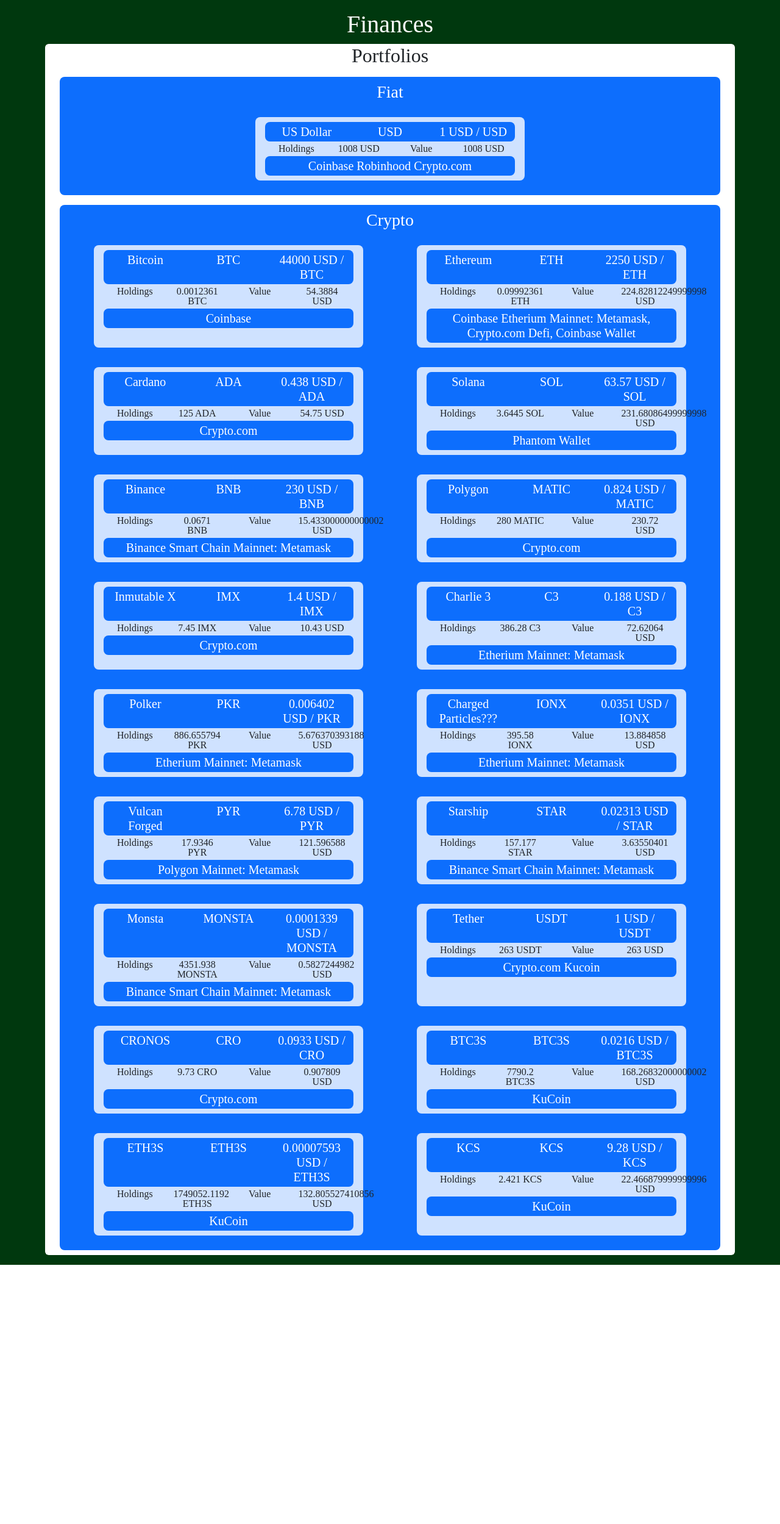
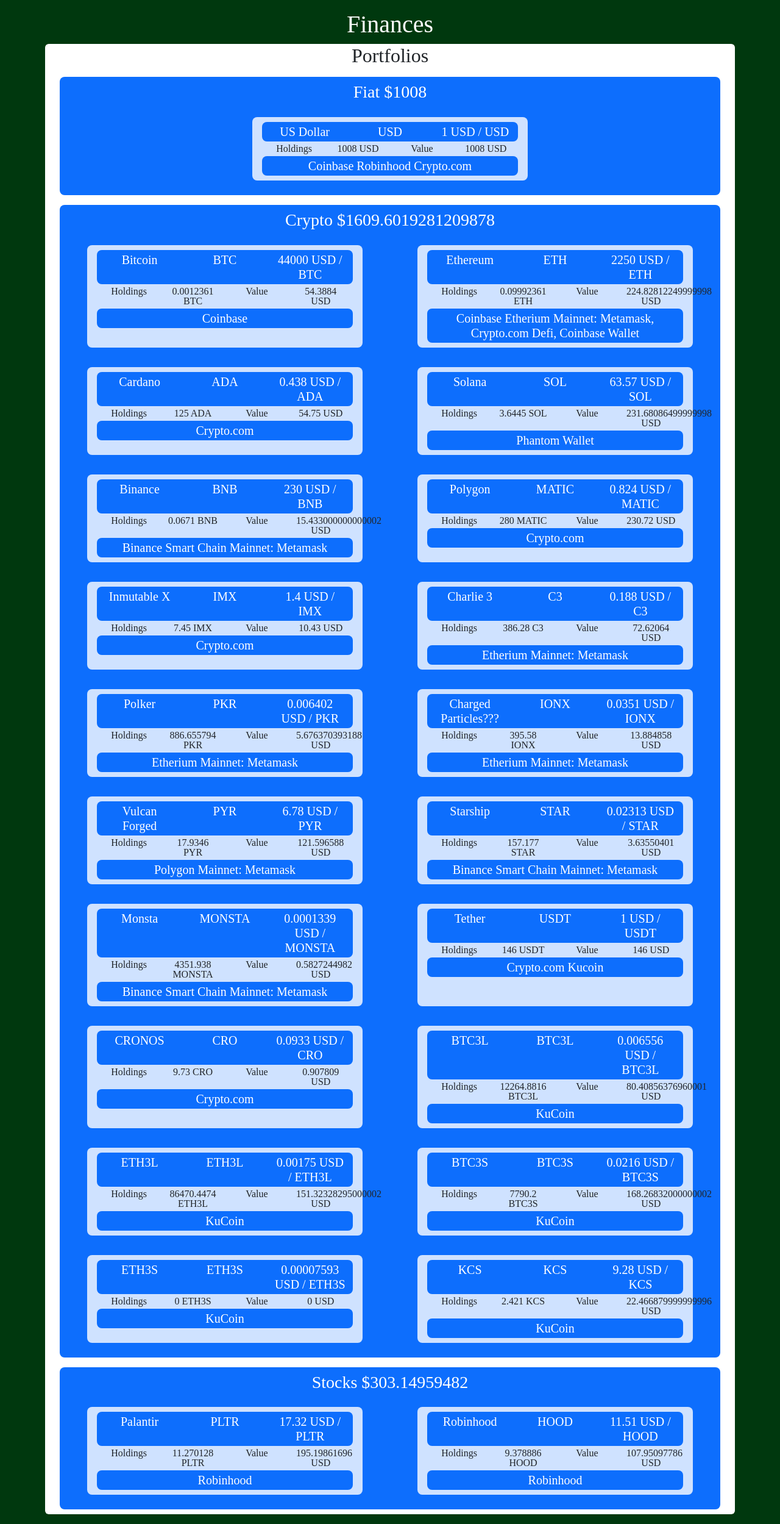
Before and after one commit to kqarlos/finance, a React (Create React App) app in the folder client/: page / in a window 1280 px wide. Shown: the whole page at 61% size. Before the commit the page ends 2074 px from the top, so only its background shows below. Built offline with nearby package versions, Linux system fonts and the light colour scheme.

Commit message:
adds data. Calculates portfolio value

```diff
--- a/client/src/components/Portfolio/portfolio.js
+++ b/client/src/components/Portfolio/portfolio.js
@@ -1,13 +1,40 @@
-import React from "react";
+import React, { useState } from "react";
 import Asset from "../Asset/asset";
 
 function Portfolio({ portfolio }) {
 
+    const [data, setData] = useState({
+        fiatValue: portfolio.fiat.reduce(
+            (acc, asset) => {
+                return acc + asset.locations.reduce(
+                    (acc2, custodian) => {
+                        return acc2 + (custodian.qty * asset.priceAction[0].price)
+                    }
+                    , 0)
+            }, 0),
+        stockValue: portfolio.stocks.reduce(
+            (acc, asset) => {
+                return acc + asset.locations.reduce(
+                    (acc2, custodian) => {
+                        return acc2 + (custodian.qty * asset.priceAction[0].price)
+                    }
+                    , 0)
+            }, 0),
+        cryptoValue: portfolio.crypto.reduce(
+            (acc, asset) => {
+                return acc + asset.locations.reduce(
+                    (acc2, custodian) => {
+                        return acc2 + (custodian.qty * asset.priceAction[0].price)
+                    }
+                    , 0)
+            }, 0)
+    })
 
     return (
         <>
+            <div>
                 <div className="row justify-content-around bg-primary py-2 my-2 rounded-3">
-                <div className="text-white h3">Fiat</div>
+                    <div className="text-white h3">Fiat ${data.fiatValue}</div>
                     {portfolio.fiat.map((n, i) => {
                         return (
                             <Asset key={i} asset={n} />
@@ -15,14 +42,28 @@
                         );
                     })}
                 </div>
+            </div>
+            <div>
                 <div className="row justify-content-around bg-primary py-2 my-2 rounded-3">
-                <div className="text-white h3">Crypto</div>
+                    <div className="text-white h3">Crypto ${data.cryptoValue}</div>
                     {portfolio.crypto.map((n, i) => {
                         return (
                             <Asset key={i} asset={n} />
 
                         );
                     })}
+                </div>
+            </div>
+            <div>
+                <div className="row justify-content-around bg-primary py-2 my-2 rounded-3">
+                    <div className="text-white h3">Stocks ${data.stockValue}</div>
+                    {portfolio.stocks.map((n, i) => {
+                        return (
+                            <Asset key={i} asset={n} />
+
+                        );
+                    })}
+                </div>
             </div>
         </>
 
--- a/client/src/utils/data.json
+++ b/client/src/utils/data.json
@@ -307,7 +307,7 @@
                     },
                     {
                         "name": "Kucoin",
-                        "qty": 148
+                        "qty": 31
                     }
                 ],
                 "priceAction": [
@@ -341,6 +341,46 @@
                 "notes": ""
             },
             {
+                "type": "Long",
+                "name": "BTC3L",
+                "tkr": "BTC3L",
+                "locations": [
+                    {
+                        "name": "KuCoin",
+                        "qty": 12264.8816
+                    }
+                ],
+                "priceAction": [
+                    {
+                        "date": "12/7/2023",
+                        "price": 0.006556,
+                        "action": ""
+                    }
+                ],
+                "transactions": [],
+                "notes": ""
+            },
+            {
+                "type": "Long",
+                "name": "ETH3L",
+                "tkr": "ETH3L",
+                "locations": [
+                    {
+                        "name": "KuCoin",
+                        "qty": 86470.4474
+                    }
+                ],
+                "priceAction": [
+                    {
+                        "date": "12/7/2023",
+                        "price": 0.001750,
+                        "action": ""
+                    }
+                ],
+                "transactions": [],
+                "notes": ""
+            },
+            {
                 "type": "Short",
                 "name": "BTC3S",
                 "tkr": "BTC3S",
@@ -367,7 +407,7 @@
                 "locations": [
                     {
                         "name": "KuCoin",
-                        "qty": 1749052.1192
+                        "qty": 0
                     }
                 ],
                 "priceAction": [
@@ -401,7 +441,48 @@
                 "notes": ""
             }
         ],
-        "stocks": [],
+        "stocks": [
+            {
+                "type": "Tech",
+                "name": "Palantir",
+                "tkr": "PLTR",
+                "locations": [
+                    {
+                        "name": "Robinhood",
+                        "qty": 11.270128
+                    }
+                ],
+                "priceAction": [
+                    {
+                        "date": "12/8/2023",
+                        "price": 17.32,
+                        "action": ""
+                    }
+                ],
+                "transactions": [],
+                "notes": ""
+            },
+            {
+                "type": "Tech",
+                "name": "Robinhood",
+                "tkr": "HOOD",
+                "locations": [
+                    {
+                        "name": "Robinhood",
+                        "qty": 9.378886
+                    }
+                ],
+                "priceAction": [
+                    {
+                        "date": "12/8/2023",
+                        "price": 11.51,
+                        "action": ""
+                    }
+                ],
+                "transactions": [],
+                "notes": ""
+            }
+        ],
         "ETF": []
     },
     "trading": {
```
Lines whose indentation alone changed are shown as unchanged.
